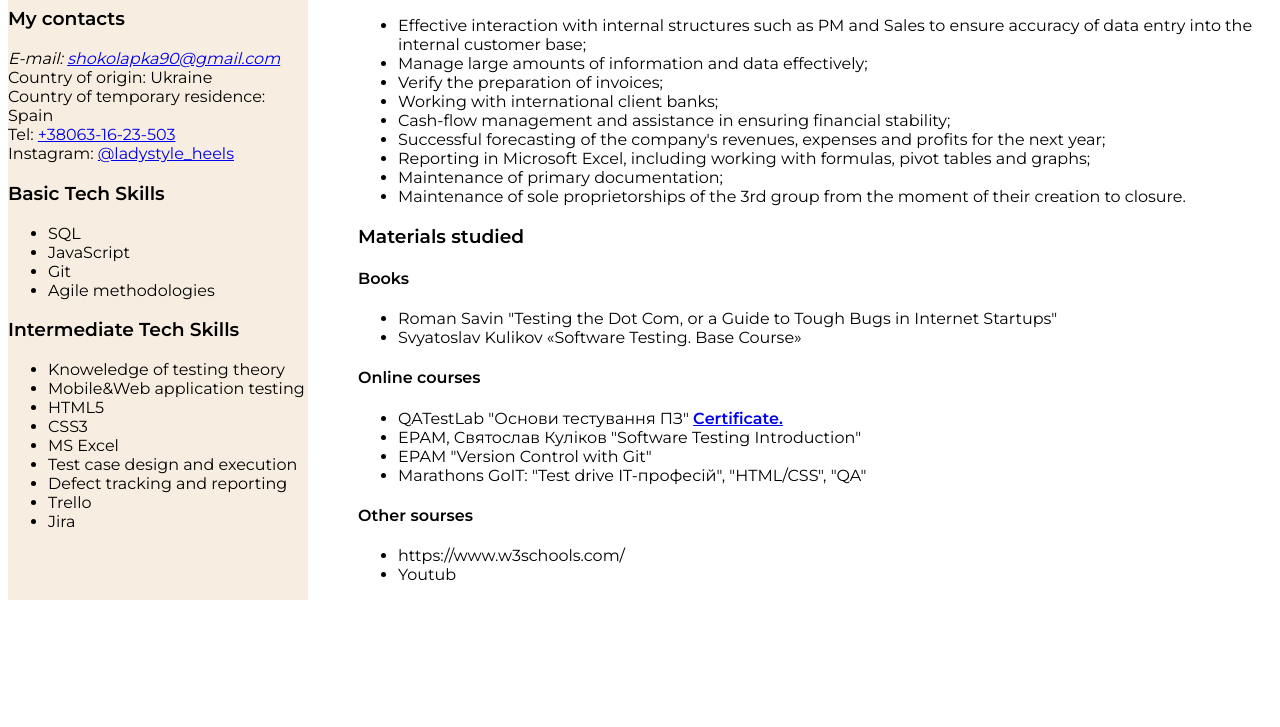
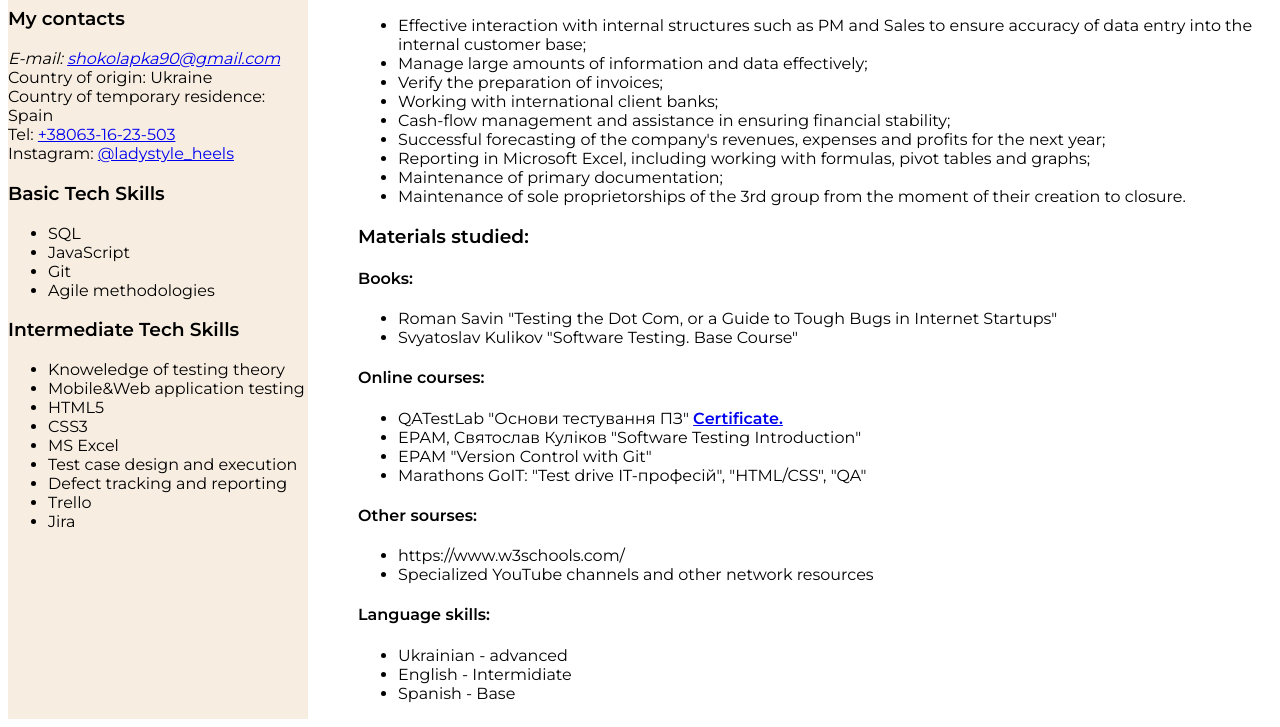
Before and after one commit to Lana1390/myCV, a plain HTML site: page myCV/index.html in a window 1280 px wide. Shown: the part 470-1197 px from the top of the page. Before the commit the page ends 1078 px from the top, so only its background shows below. Drawn offline with Linux system fonts and the light colour scheme; a script that the page names is missing.

Commit message:
languages

```diff
--- a/myCV/index.html
+++ b/myCV/index.html
@@ -101,17 +101,17 @@
     </div>
 
     <div class="Materials studied">
-        <h3>Materials studied</h3>
-        <h4>Books</h4>
+        <h3>Materials studied:</h3>
+        <h4>Books:</h4>
         <ul>
             <li>
                 Roman Savin "Testing the Dot Com, or a Guide to Tough Bugs in Internet Startups"
             </li>
             <li>
-                Svyatoslav Kulikov «Software Testing. Base Course»
+                Svyatoslav Kulikov "Software Testing. Base Course"
             </li>
         </ul>
-        <h4>Online courses</h4>
+        <h4>Online courses:</h4>
              <ul class="sources">
                 <li>
               QATestLab "Основи тестування ПЗ" <a class="source_link" href="https://www.dropbox.com/scl/fi/dlrrkkhf1vlivilhz8da1/Certificate_EN.pdf?rlkey=3l34z4a99rrw2gekftz60j6nq&dl=0" target="_blank"><b>Сertificate.</b></a>
@@ -126,13 +126,25 @@
               Marathons GoIT: "Test drive IT-професій", "HTML/CSS", "QA"
                  </li>
              </ul>
-        <h4>Other sourses</h4>
+        <h4>Other sourses:</h4>
         <ul>
             <li>
                <span class="Other"> https://www.w3schools.com/</span>
             </li>
             <li>
-                <span class="Other">Youtub</span>
+                <span class="Other">Specialized YouTube channels and other network resources</span>
+            </li>
+        </ul>
+        <h4>Language skills: </h4>
+        <ul>
+            <li>
+                Ukrainian - advanced
+            </li>
+            <li>
+                English - Intermidiate
+            </li>
+            <li>
+                Spanish - Base
             </li>
         </ul>
 
```
Also changed, not shown: 1 other file.
